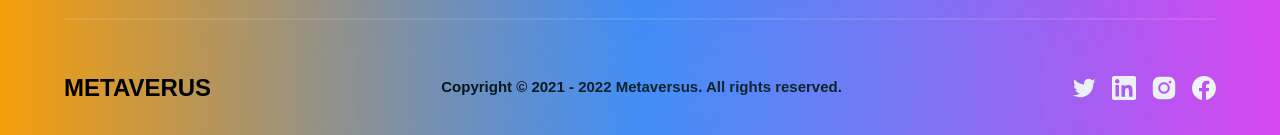
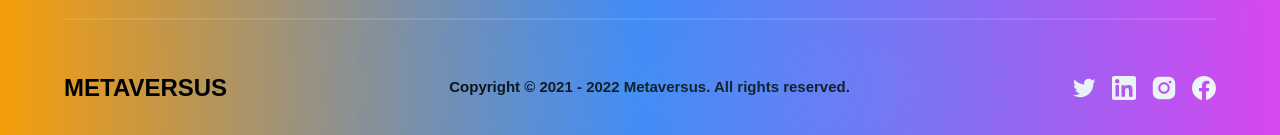
Before and after one commit to dhanush25011996/metaverse, a Next.js app: page / in a window 1280 px wide. Shown: the part 7134-7269 px from the top of the page. Built offline with nearby package versions, Linux system fonts and the light colour scheme; a web font is replaced by a local one.

Commit message:
spelling mistake changed

```diff
--- a/components/Footer.jsx
+++ b/components/Footer.jsx
@@ -36,7 +36,7 @@ const Footer = () => (
 
         <div className="flex items-center justify-between flex-wrap gap-4">
           <h4 className="font-extrabold text-[24px] text-black">
-            METAVERUS
+            METAVERSUS
           </h4>
           <p className="font-bold text-[15px] text-black opacity-200">
             Copyright © 2021 - 2022  Metaversus. All rights reserved.
```
